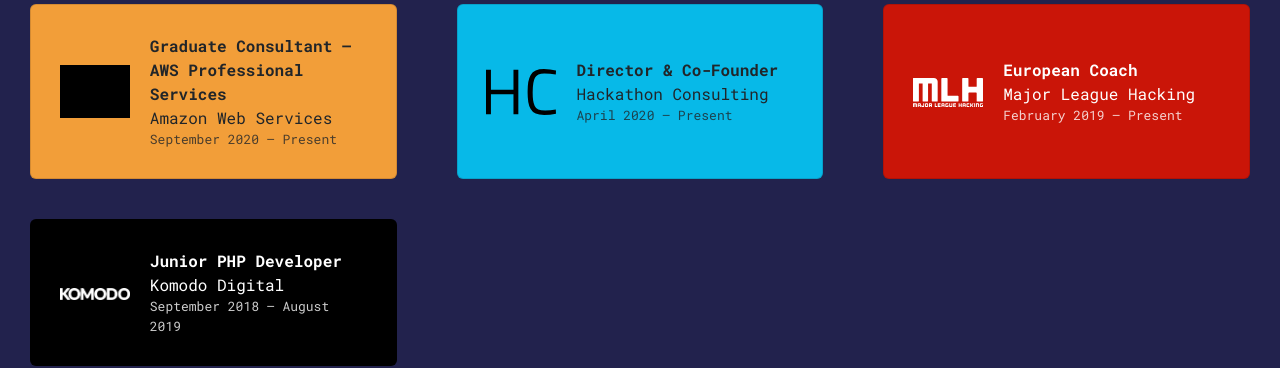
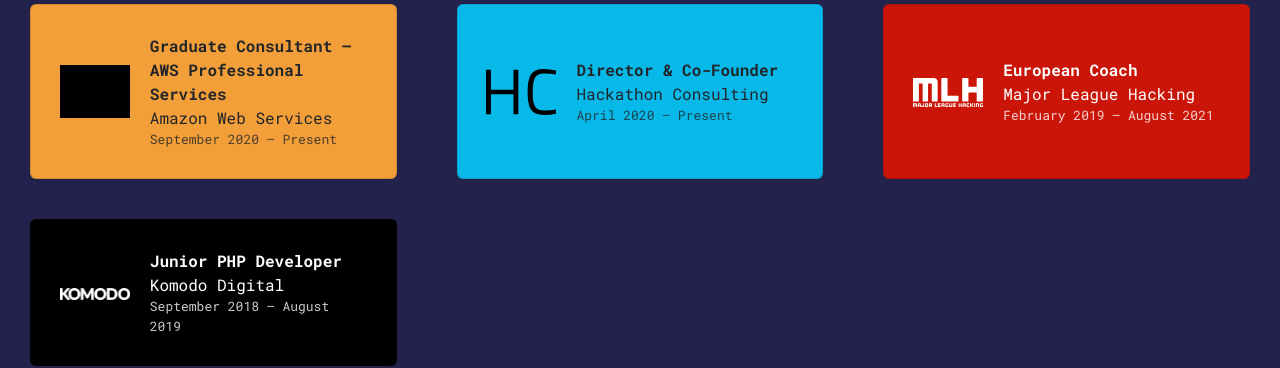
Before and after one commit to robzwolf/website, a Jekyll site: the page built from index.html, in a window 1280 px wide. Shown: the part 615-983 px from the top of the page. Built offline with Jekyll 4.4.1, drawn with Linux system fonts in a browser that asks for light colours; nearby versions of some CDN libraries; grey boxes are pictures that could not be loaded.

Commit message:
Update experience.yml

```diff
--- a/_data/experience.yml
+++ b/_data/experience.yml
@@ -12,7 +12,7 @@
 
 - role: European Coach
   company: Major League Hacking
-  dates: February 2019 – Present
+  dates: February 2019 – August 2021
   logo: assets/img/experience/mlh.svg
   class: mlh
 
```
